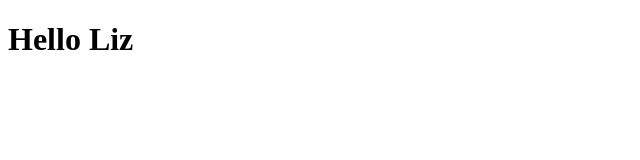
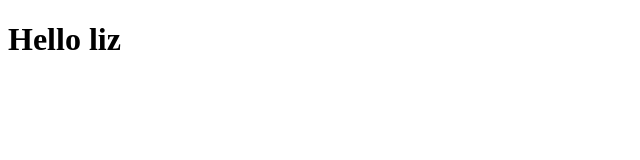
Before and after one commit to lizablue/reacting-to-react, a React (Create React App) app: page / in a window 1280 px wide. Shown: the top 160 px of the page, without its empty margins (0-640 px from the left). Built offline with nearby package versions, Linux system fonts and the light colour scheme.

Commit message:
step 3 - add props

```diff
--- a/src/components/App.jsx
+++ b/src/components/App.jsx
@@ -1,7 +1,7 @@
 import React from "react";
 
-const greetApp = () => {
-    return <h1>Hello Liz</h1>;
+const greetApp = (props) => {
+    return <h1>Hello { props.name }</h1>;
 }
 
 export default greetApp;
--- a/src/index.js
+++ b/src/index.js
@@ -3,4 +3,4 @@ import ReactDOM from "react-dom";
 import App from './components/App';
 
 
-ReactDOM.render(<App />, document.getElementById('root'));
+ReactDOM.render(<App name="liz"/>, document.getElementById('root'));
```
Also changed, not shown: src/App.js (+14 -14 lines).
